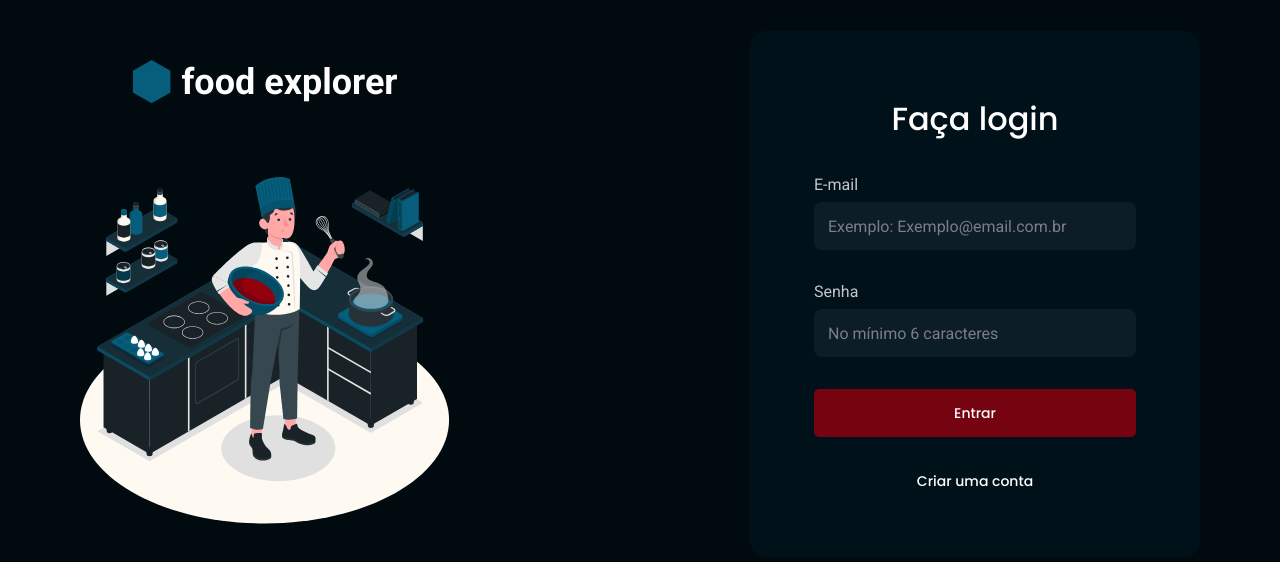
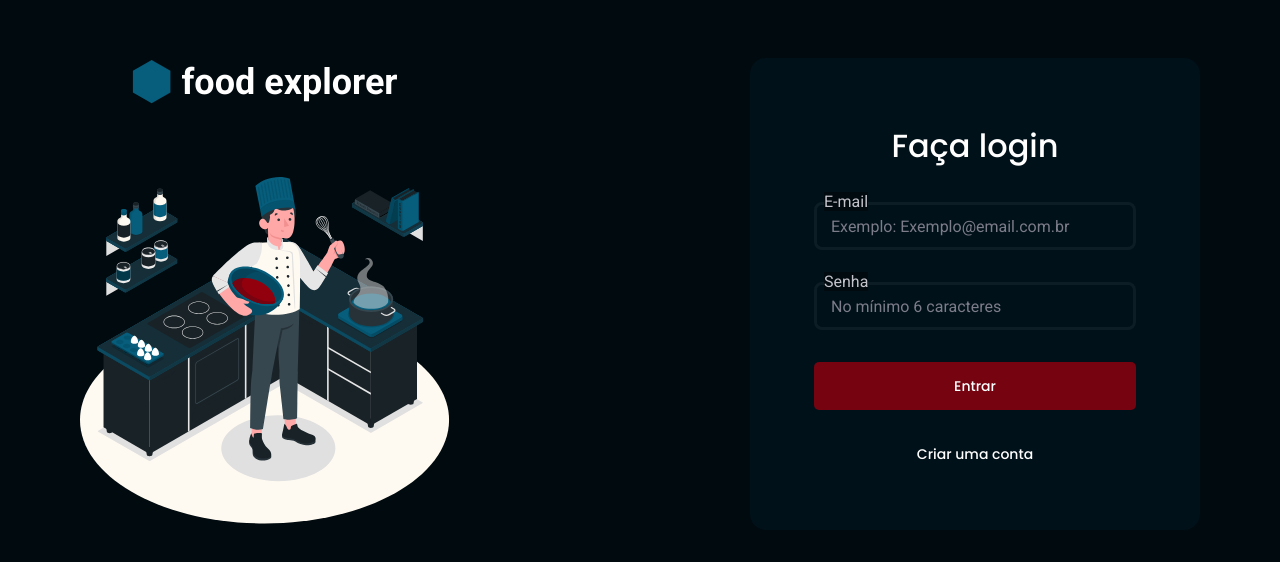
Before and after one commit to Jcassio-dev/FoodExplorer-Front, a React (Vite) app: page / in a window 1280 px wide. Shown: the part 106-668 px from the top of the page. Built offline with nearby package versions, Linux system fonts and the light colour scheme.

Commit message:
refix input label design

```diff
--- a/src/components/Input/styles.js
+++ b/src/components/Input/styles.js
@@ -6,17 +6,24 @@ export const Container = styled.div`
     flex-direction: column;
     align-items: flex-start;
 
+    position: relative;
+
     label{
         font-size: 16px;
         color: ${({theme}) => theme.COLORS.LIGHT_400};
-        margin-bottom: 8px;
+        position: absolute;
+        left: 10px;
+        top: -10px;
+        background-color: ${({theme}) => theme.COLORS.DARK_400};
+
     }
 
     input{
         height: 48px;
         width: 100%;
 
-        background: ${({theme}) => theme.COLORS.DARK_900};
+        border: 3px solid ${({theme}) => theme.COLORS.DARK_900};
+        background: none;
         padding: 0 14px;
         border-radius: 8px;
 
```
